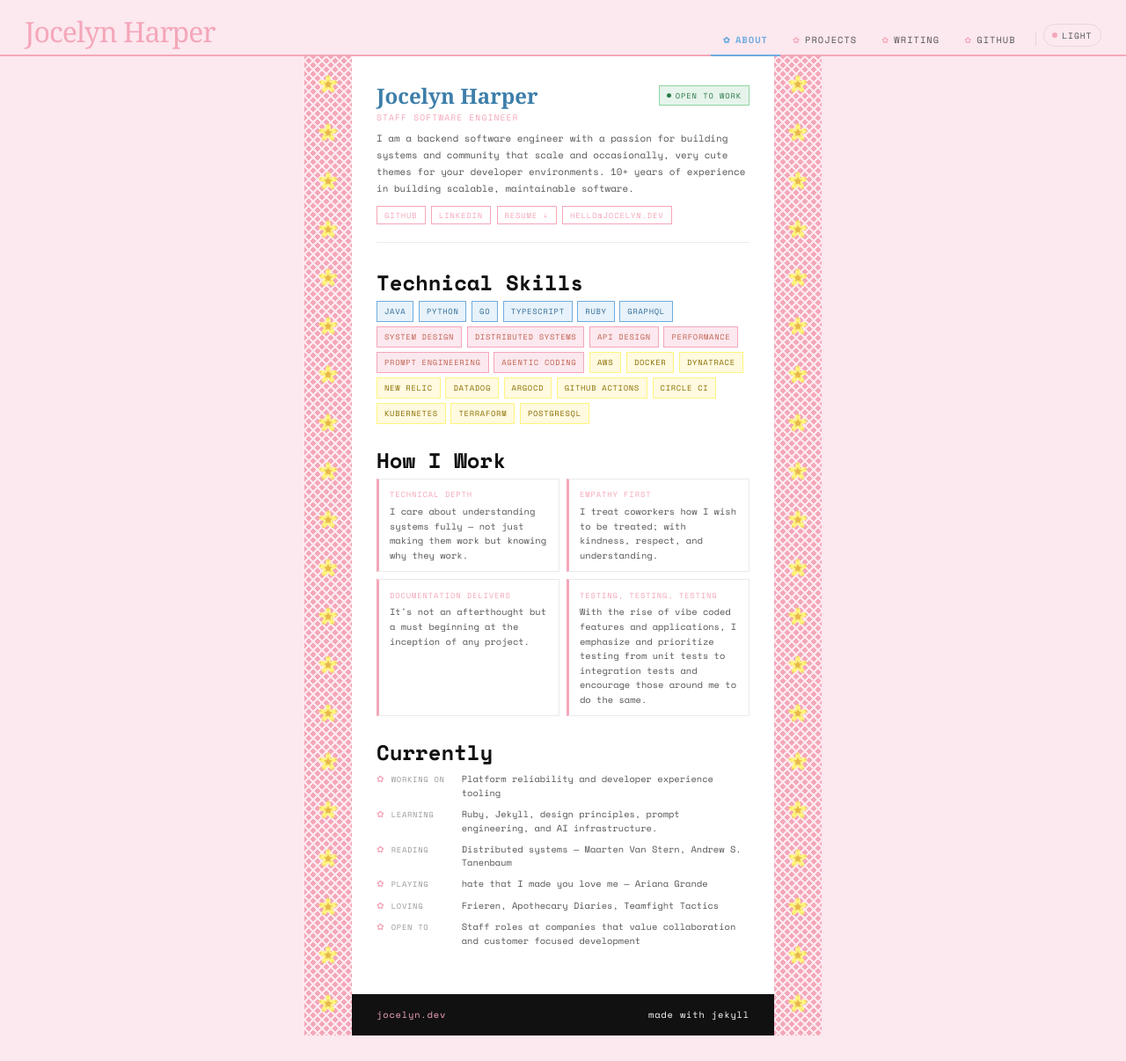
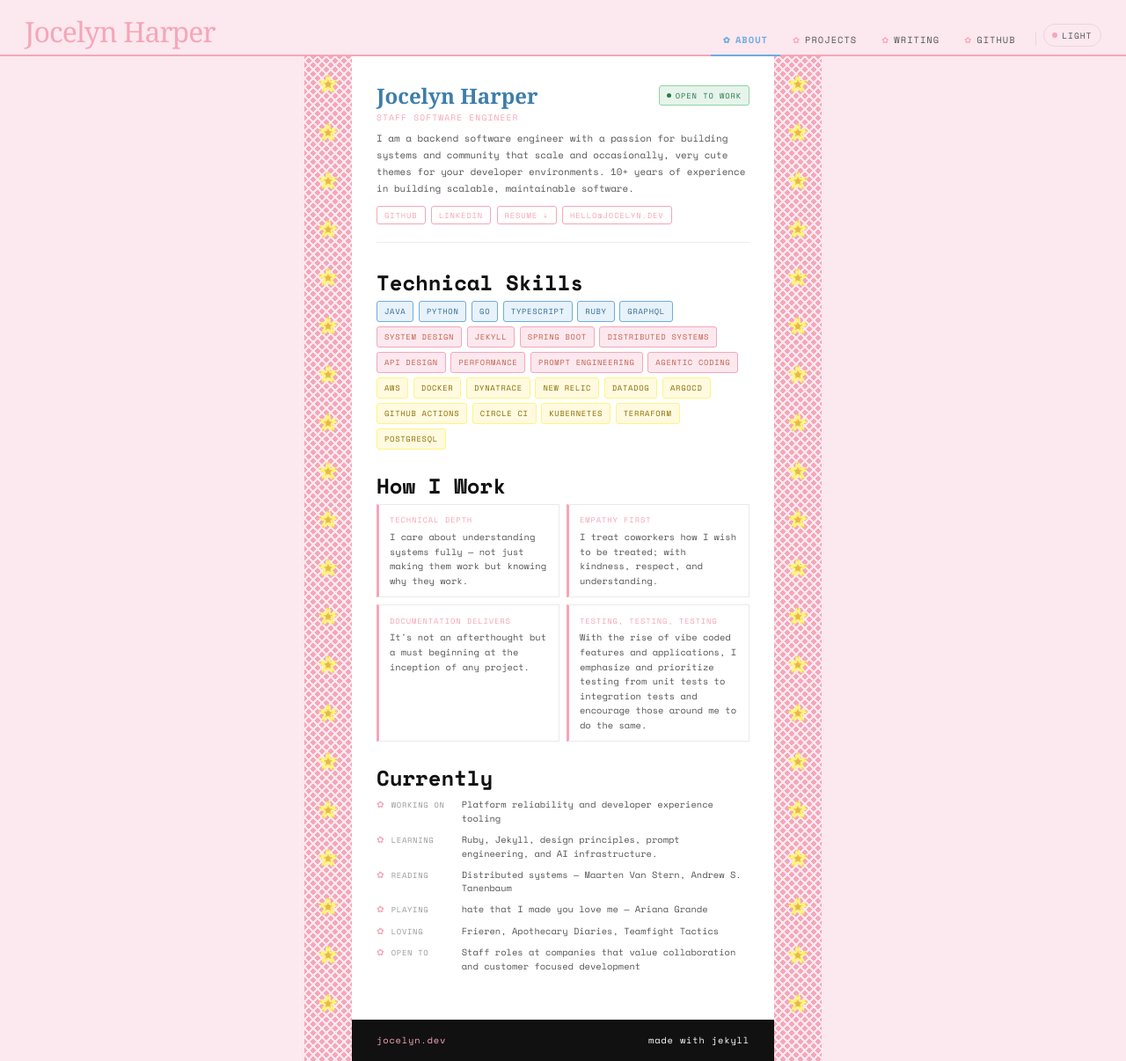
Before and after one commit to javawitch/javawitch.github.io, a Jekyll site: the page built from about.html, in a window 1280 px wide. Shown: the whole page at 88% size. Built offline with Jekyll 4.4.1, drawn with Linux system fonts in a browser that asks for light colours; before the commit the page ends 1177 px from its top, so only the background shows below that.

Commit message:
Added border-radius to the skills, availability flag, and the contact field on the About page.

```diff
--- a/_sass/petal.scss
+++ b/_sass/petal.scss
@@ -719,6 +719,7 @@
     background: #e6f4ec;
     color: #2a7a45;
     border: 1px solid #90d4a0;
+    border-radius: 3px;
     .avail-dot { background: #2a7a45; }
   }
 
@@ -774,6 +775,7 @@
   text-transform: uppercase;
   padding: 2px 8px;
   border: 1px solid var(--accent);
+  border-radius: 3px;
   color: var(--accent);
   text-decoration: none;
   transition: background 0.15s, color 0.15s;
@@ -802,6 +804,7 @@
   text-transform: uppercase;
   padding: 3px 8px;
   border: 1px solid var(--accent);
+  border-radius: 3px;
   background: var(--bg-strip);
   color: var(--link);
 
--- a/about.html
+++ b/about.html
@@ -41,6 +41,8 @@
     <span class="skill skill--lang">Ruby</span>
     <span class="skill skill--lang">GraphQL</span>
     <span class="skill skill--arch">System Design</span>
+    <span class="skill skill--arch">Jekyll</span>
+    <span class="skill skill--arch">Spring Boot</span>
     <span class="skill skill--arch">Distributed Systems</span>
     <span class="skill skill--arch">API Design</span>
     <span class="skill skill--arch">Performance</span>
```
